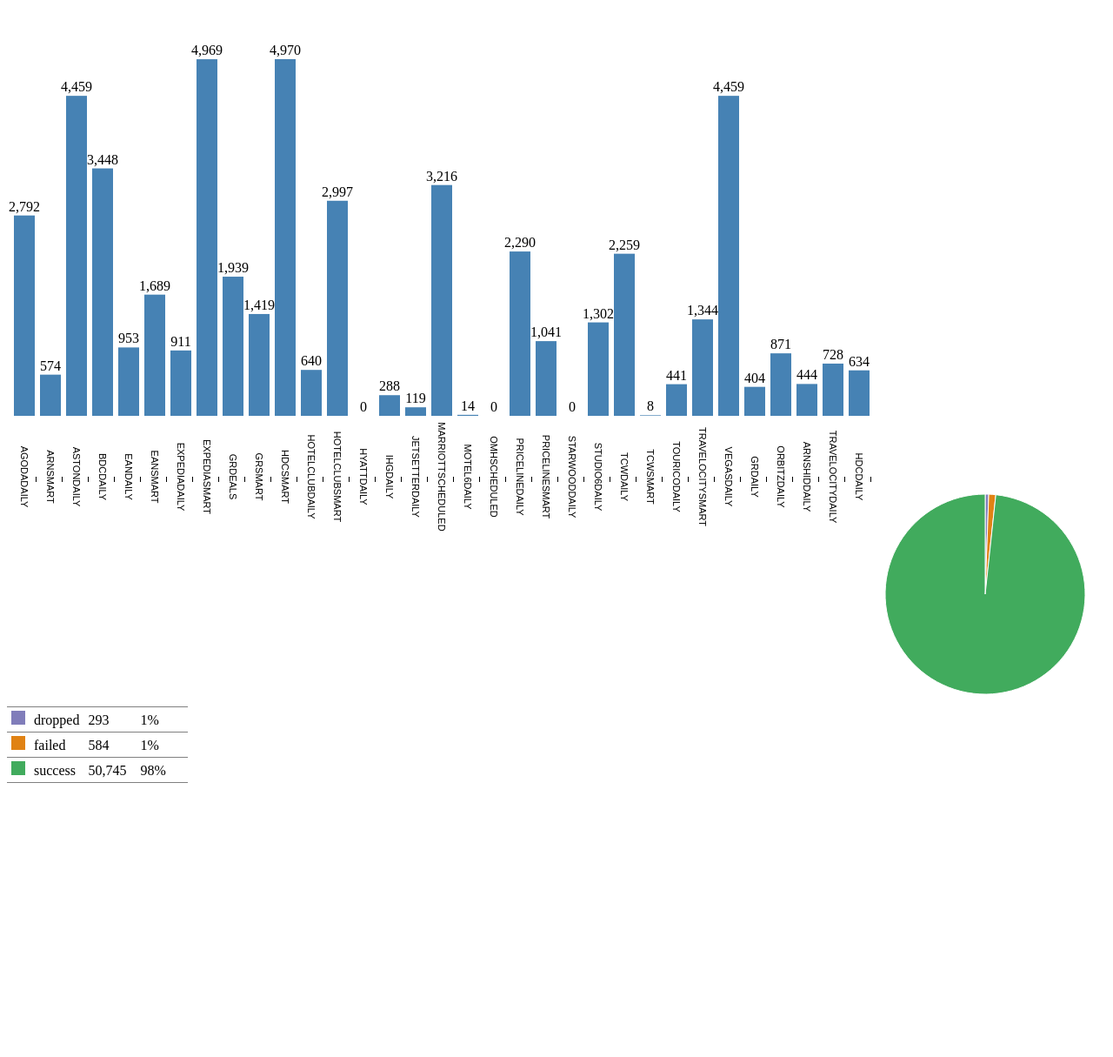
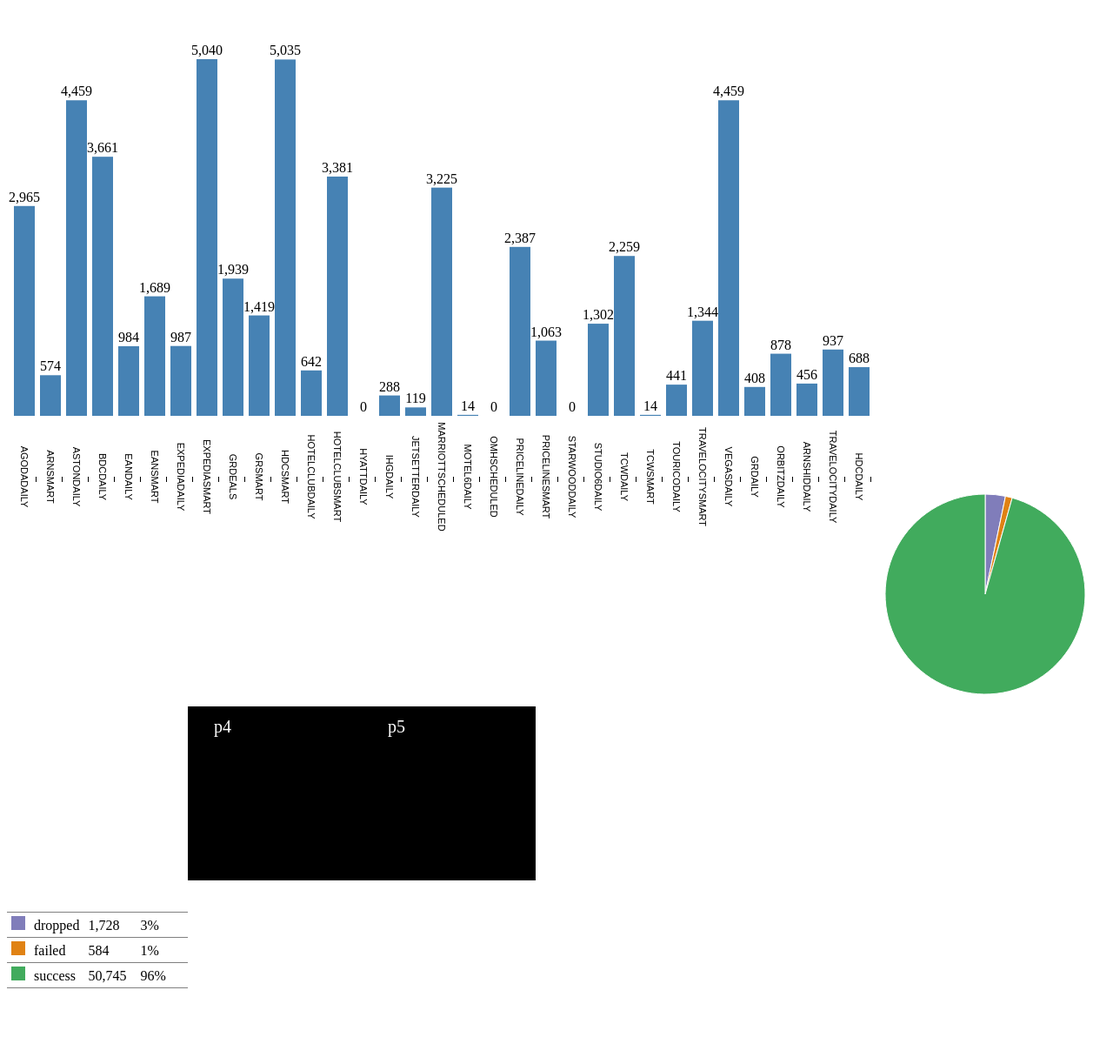
Before and after one commit to koek67/d3-viz-kayak, a plain HTML site: page index.html in a window 1280 px wide. Shown: the whole page at 87% size. Before the commit the page ends 988 px from the top, so only its background shows below. Drawn offline with nearby package versions, Linux system fonts and the light colour scheme.

Commit message:
p5 p4 buttons

```diff
--- a/index.html
+++ b/index.html
@@ -9,7 +9,8 @@
 }
 path {  stroke: #fff; }
 path:hover {  opacity:0.9; }
-rect:hover {  fill:blue; }
+rect.hist-rect:hover {  fill:blue; }
+rect.cb-rect:hover {  fill:red; }
 .axis {  font: 11px sans-serif;
   text-transform: uppercase;
     text-align: left;
@@ -53,7 +54,8 @@
 function dashboard(id, fData){
     // store color for the bar charts
     var barColor = 'steelblue';
-
+    var p4 = false;
+    var p5 = false;
     // create a function that will retrieve the color of the different properties of each data type
     function segColor(c){ return {dropped:"#807dba", failed:"#e08214",success:"#41ab5d"}[c]; }
 
@@ -63,12 +65,54 @@
       d.total=d.freq.dropped+d.freq.failed+d.freq.success;
     });
 
-    // function to handle histogram.
+
+    /**************************************************************************/
+    // BEING CLUSTER BOX
+    function clusterBox(cB) {
+      var cBsvg = d3.select(id).append("svg")
+        .attr("width", 400)
+        .attr("height", 400);
+
+      // create the rectangles
+      var buttons = cBsvg.selectAll(".cb-button").data(cB).enter()
+            .append("g").attr("class", "cb-button")
+            .on("mousedown",mousedown);// mouseover is defined below.
+
+      // create the buttons
+      buttons.append("rect")
+              .attr("class", "cb-rect")
+              .attr("x", function(d, i) { return 200*i; })
+              .attr("y", 0)
+              .attr("width", 200)
+              .attr("height", 200);
+      // add text to buttons
+      buttons.append("text")
+              .text(function(d) { return d; })
+              .attr("x", function(d, i) { return 200*i + 30; })
+              .attr("y", 0 + 30)
+              .attr("font-size", 20)
+              .attr("fill", "white");
+      var p4selected = false;
+      var p5selected = false;
+      function mousedown(d) {
+        if (d == "p4") p4selected = !p4selected;
+        if (d == "p5") p5selected = !p5selected;
+
+        p4 = p4selected;
+        p5 = p5selected;
+      }
+    }
+    // END CLUSTER BOX
+    /**************************************************************************/
+
+
+    /**************************************************************************/
+    // BEGIN HISTOGRAM
     function histoGram(fD){
         var hG={},    hGDim = {t: 60, r: 0, b: 30, l: 0};
+        var clust_current = "";
         hGDim.w = 1000 - hGDim.l - hGDim.r,
         hGDim.h = 500 - hGDim.t - hGDim.b;
-
         //create svg for histogram.
         var hGsvg = d3.select(id).append("svg")
             .attr("width", hGDim.w + hGDim.l + hGDim.r)
@@ -83,24 +127,24 @@
         hGsvg.append("g").attr("class", "x axis")
             .attr("transform", "translate(13," + (hGDim.h+70)+ ")")
             .call(d3.svg.axis().scale(x).orient("bottom"));
-
         // Create function for y-axis map.
         var y = d3.scale.linear().range([hGDim.h, 0])
                 .domain([0, d3.max(fD, function(d) { return d[1]; })]);
 
         // Create bars for histogram to contain rectangles and freq labels.
-        var bars = hGsvg.selectAll(".bar").data(fD).enter()
-                .append("g").attr("class", "bar");
+        var bars = hGsvg.selectAll("bar-rect").data(fD).enter()
+                .append("g").attr("class", "bar-rect");
 
         //create the rectangles.
         bars.append("rect")
+            .attr("class", "hist-rect")
             .attr("x", function(d) { return x(d[0]); })
             .attr("y", function(d) { return y(d[1]); })
             .attr("width", x.rangeBand())
             .attr("height", function(d) { return hGDim.h - y(d[1]); })
             .attr('fill',barColor)
             .on("mouseover",mouseover)// mouseover is defined below.
-            .on("mouseout",mouseout);// mouseout is defined below.
+            .on("mouseout",mouseout); // mouseout is defined below.
 
         //Create the frequency labels above the rectangles.
         bars.append("text").text(function(d){ return d3.format(",")(d[1])})
@@ -111,9 +155,10 @@
 
         function mouseover(d){  // utility function to be called on mouseover.
             // filter for selected state.
-            var st = fData.filter(function(s){ return s.State == d[0];})[0],
+            var st = fData.filter(function(s){
+                      return s.State == d[0];
+                    })[0],
                 nD = d3.keys(st.freq).map(function(s){ return {type:s, freq:st.freq[s]};});
-
             // call update functions of pie-chart and legend.
             pC.update(nD);
             leg.update(nD);
@@ -126,12 +171,14 @@
         }
 
         // create function to update the bars. This will be used by pie-chart.
-        hG.update = function(nD, color){
+        hG.update = function(newD, color){
+
+            console.log(nD);
             // update the domain of the y-axis map to reflect change in frequencies.
             y.domain([0, d3.max(nD, function(d) { return d[1]; })]);
 
             // Attach the new data to the bars.
-            var bars = hGsvg.selectAll(".bar").data(nD);
+            var bars = hGsvg.selectAll(".bar-rect").data(nD);
 
             // transition the height and color of rectangles.
             bars.select("rect").transition().duration(500)
@@ -144,9 +191,15 @@
                 .text(function(d){ return d3.format(",")(d[1])})
                 .attr("y", function(d) {return y(d[1])-5; });
         }
+
         return hG;
     }
+    // END HISTOGRAM
+    /**************************************************************************/
 
+
+    /**************************************************************************/
+    // BEGIN PIE CHART
     // function to handle pieChart.
     function pieChart(pD){
         var pC ={},    pieDim ={w:250, h: 250};
@@ -178,7 +231,8 @@
         function mouseover(d){
             // call the update function of histogram with new data.
             hG.update(fData.map(function(v){
-                return [v.State,v.freq[d.data.type]];}),segColor(d.data.type));
+                return [v.State,v.freq[d.data.type]];
+            }),segColor(d.data.type));
         }
         //Utility function to be called on mouseout a pie slice.
         function mouseout(d){
@@ -195,8 +249,11 @@
         }
         return pC;
     }
+    // END PIE CHART
+    /**************************************************************************/
 
-    // function to handle legend.
+    /**************************************************************************/
+    // BEGIN LEGEND
     function legend(lD){
         var leg = {};
 
@@ -209,7 +266,7 @@
         // create the first column for each segment.
         tr.append("td").append("svg").attr("width", '16').attr("height", '16').append("rect")
             .attr("width", '16').attr("height", '16')
-			.attr("fill",function(d){ return segColor(d.type); });
+            .attr("fill",function(d){ return segColor(d.type); });
 
         // create the second column for each segment.
         tr.append("td").text(function(d){ return d.type;});
@@ -240,6 +297,8 @@
 
         return leg;
     }
+    // END LEGEND
+    /**************************************************************************/
 
     // calculate total frequency by segment for all state.
     var tF = ['dropped','failed','success'].map(function(d){
@@ -247,11 +306,12 @@
     });
 
     // calculate total frequency by state for all segment.
-    var sF = fData.map(function(d){return [d.State,d.total];});
+    var sF = fData.map(function(d){return [d.State,d.total,d.cluster];});
 
     var hG = histoGram(sF), // create the histogram.
         pC = pieChart(tF), // create the pie-chart.
         leg= legend(tF);  // create the legend.
+        cb = clusterBox(["p4","p5"]);
 
 }
 </script>
@@ -268,9 +328,13 @@
   var freqs = [];
   var i = 0;
   values.forEach(function(val) {
-    if (i != 0) {
+    if (i != 0 && val != "") {
       // gather the things we need
       var name = val[0];
+
+      var cluster_raw = val[1];
+      var slash_index = cluster_raw.indexOf("/");
+      var cluster = cluster_raw.substring(0, slash_index);
       var gen_today = val[3];
       var exec = val[6];
       var succ = val[7];
@@ -298,11 +362,11 @@
           //push to freqs
           if (_low != NaN && _mid != NaN && _high != NaN) {
             if (duplicate) {
-              freqs[dupIndex].freq.droppped += _low;
+              freqs[dupIndex].freq.dropped += _low;
               freqs[dupIndex].freq.failed += _mid;
               freqs[dupIndex].freq.success += _high;
             } else {
-              freqs.push({State: name, freq: {dropped: _low, failed: _mid, success: _high}});
+              freqs.push({State: name, freq: {dropped: _low, failed: _mid, success: _high}, cluster: cluster});
             }
           }
         }
```
